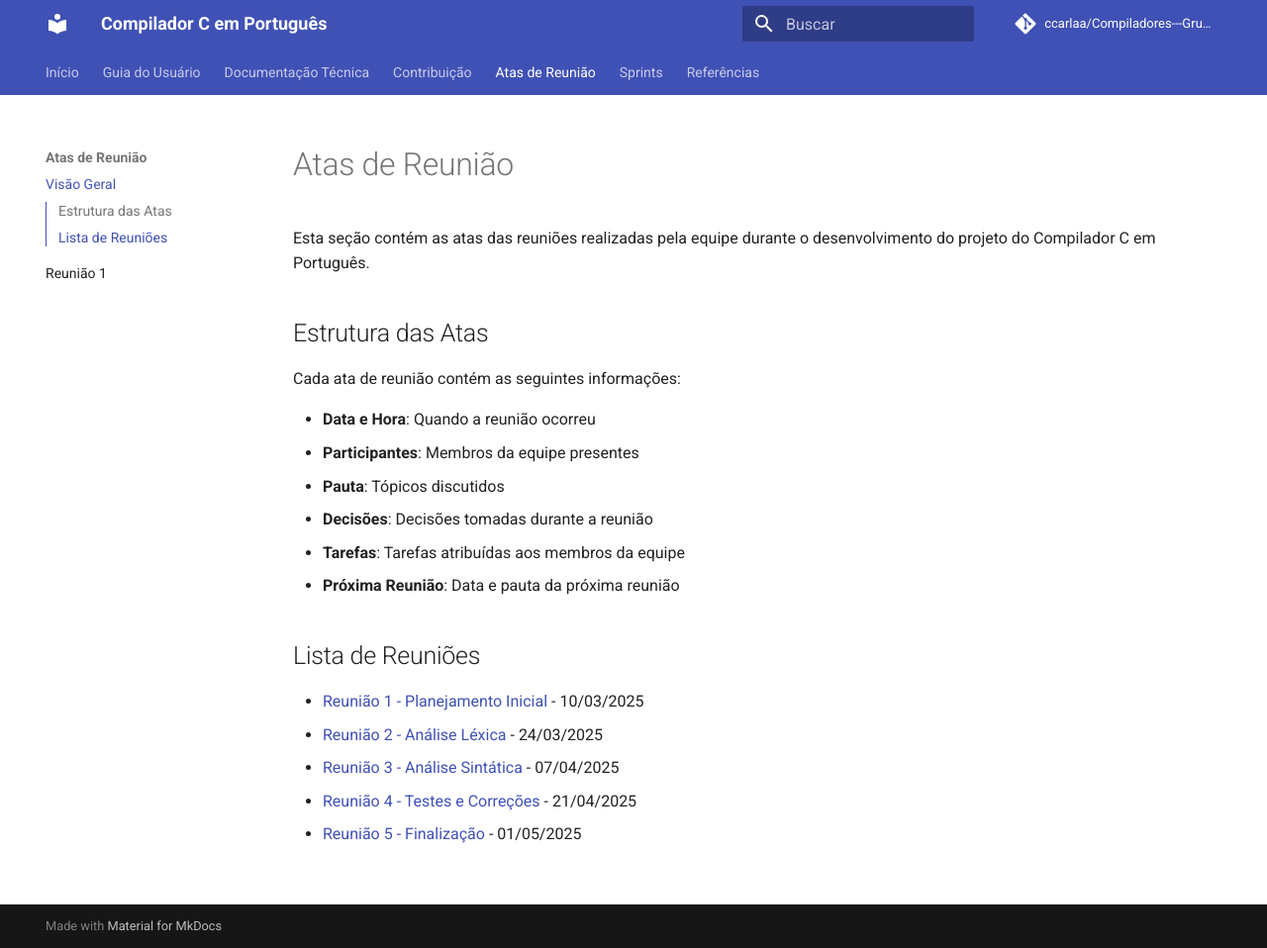
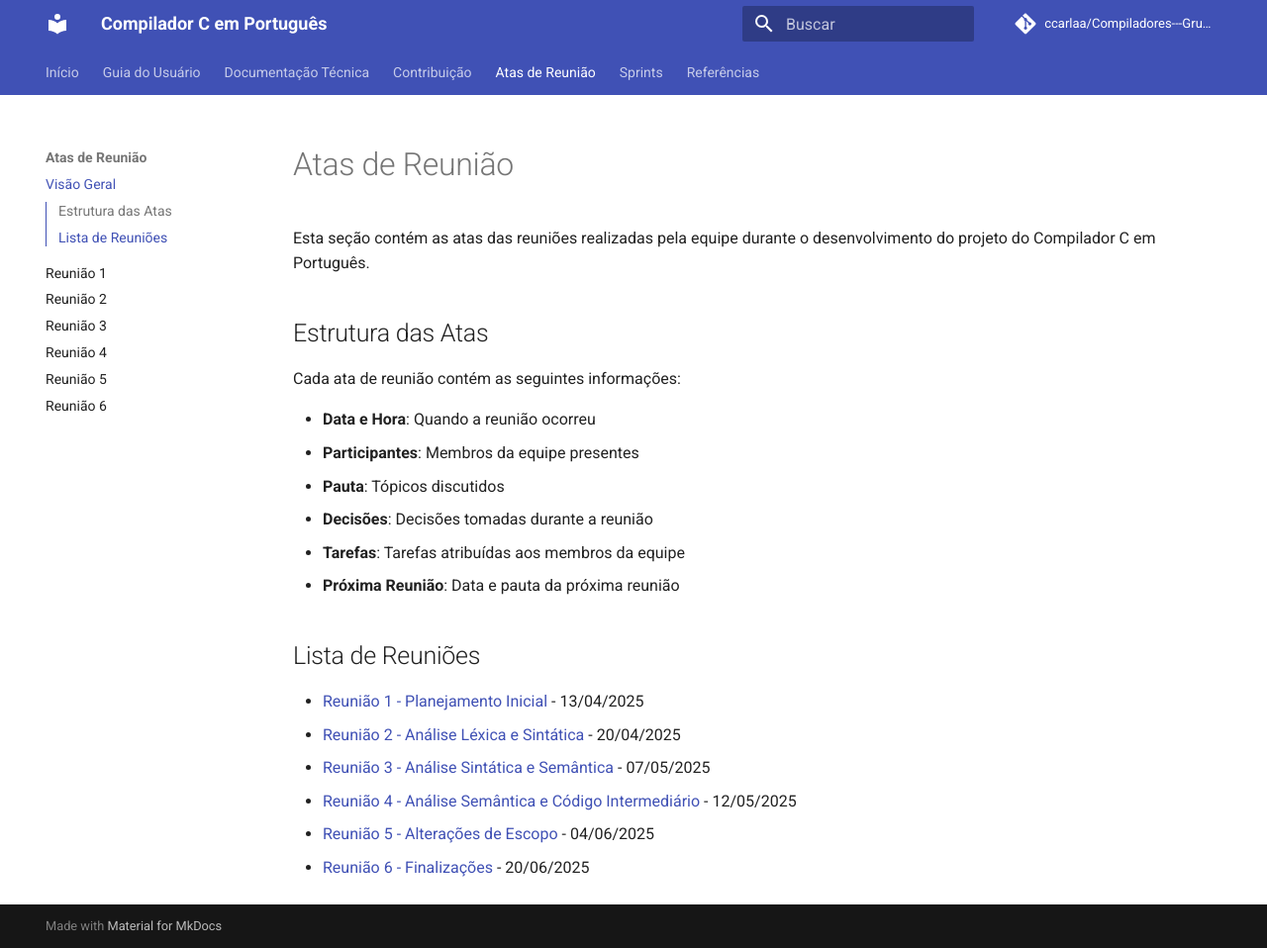
Before and after one commit to ccarlaa/Compiladores---Grupo-5, an MkDocs documentation site: the page built from docs/atas-reuniao/index.md, in a window 1280 px wide and 958 px high. Shown: the whole window at 99% size. Built offline with MkDocs 1.6.1 and Material for MkDocs 9.7.7, drawn with Linux system fonts in a browser that asks for light colours; comment, search, counter and statistics services are not loaded.

Commit message:
add: atas de reunião 2, 3, 4, 5 e 6
Co-authored-by: Leonardo Sobrinho <82467659+Leonardo0o0@users.noreply.github.com>

```diff
--- a/docs/atas-reuniao/index.md
+++ b/docs/atas-reuniao/index.md
@@ -15,8 +15,9 @@ Cada ata de reunião contém as seguintes informações:
 
 ## Lista de Reuniões
 
-- [Reunião 1 - Planejamento Inicial](reuniao-01.md) - 10/03/2025
-- [Reunião 2 - Análise Léxica](reuniao-02.md) - 24/03/2025
-- [Reunião 3 - Análise Sintática](reuniao-03.md) - 07/04/2025
-- [Reunião 4 - Testes e Correções](reuniao-04.md) - 21/04/2025
-- [Reunião 5 - Finalização](reuniao-05.md) - 01/05/2025
+- [Reunião 1 - Planejamento Inicial](reuniao-01.md) - 13/04/2025
+- [Reunião 2 - Análise Léxica e Sintática](reuniao-02.md) - 20/04/2025
+- [Reunião 3 - Análise Sintática e Semântica](reuniao-03.md) - 07/05/2025
+- [Reunião 4 - Análise Semântica e Código Intermediário](reuniao-04.md) - 12/05/2025
+- [Reunião 5 - Alterações de Escopo](reuniao-05.md) - 04/06/2025
+- [Reunião 6 - Finalizações](reuniao-06.md) - 20/06/2025
--- a/mkdocs.yml
+++ b/mkdocs.yml
@@ -50,5 +50,10 @@ nav:
   - Atas de Reunião:
       - Visão Geral: atas-reuniao/index.md
       - Reunião 1: atas-reuniao/reuniao-01.md
+      - Reunião 2: atas-reuniao/reuniao-02.md
+      - Reunião 3: atas-reuniao/reuniao-03.md
+      - Reunião 4: atas-reuniao/reuniao-04.md
+      - Reunião 5: atas-reuniao/reuniao-05.md
+      - Reunião 6: atas-reuniao/reuniao-06.md
   - Sprints: sprints/index.md
   - Referências: referencias/referencias.md
```
Also changed, not shown: docs/atas-reuniao/reuniao-01.md (+4 -0 lines), docs/atas-reuniao/reuniao-02.md (added, +48 -0 lines), docs/atas-reuniao/reuniao-03.md (added, +33 -0 lines), docs/atas-reuniao/reuniao-04.md (added, +35 -0 lines), docs/atas-reuniao/reuniao-05.md (added, +30 -0 lines), docs/atas-reuniao/reuniao-06.md (added, +31 -0 lines).
